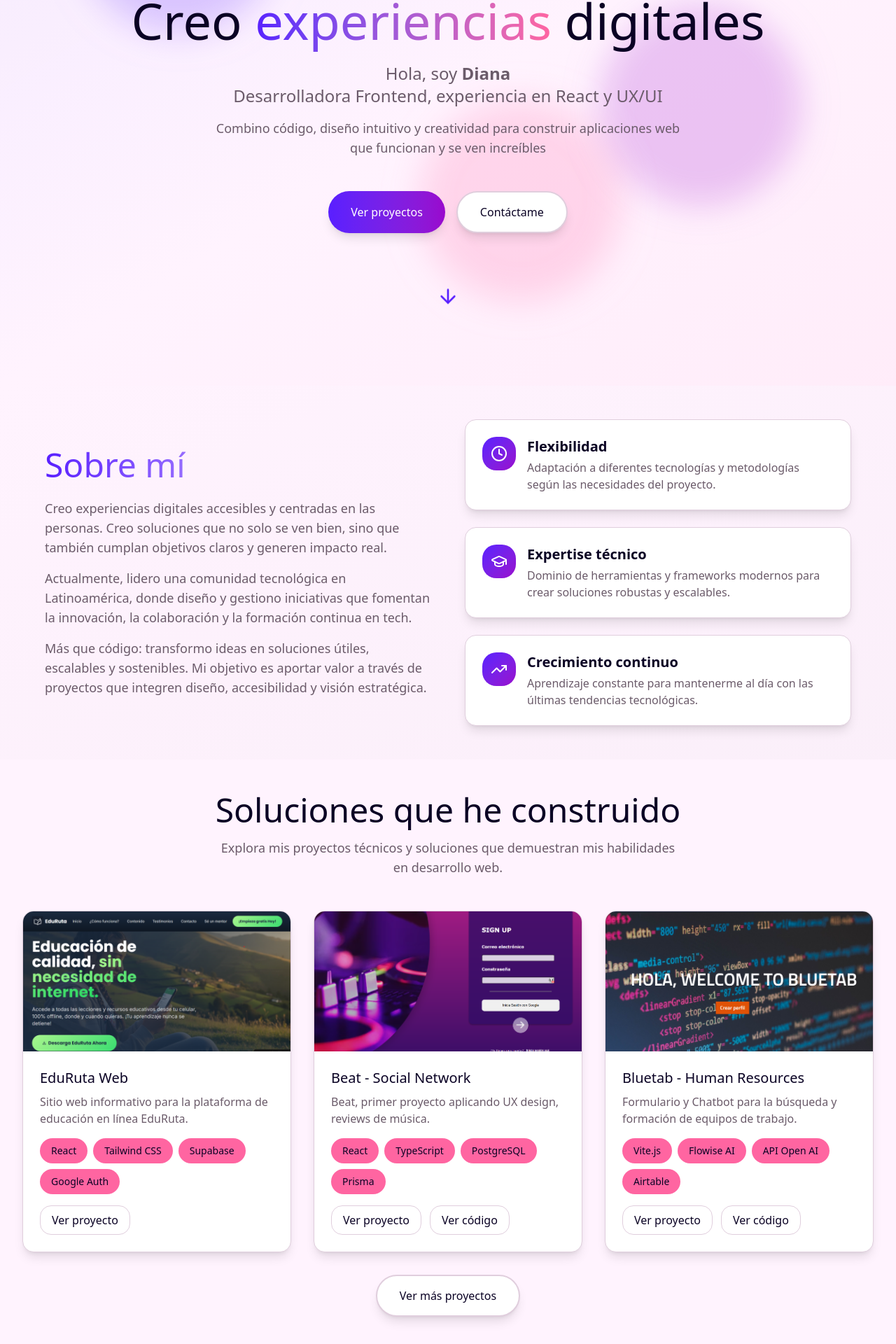
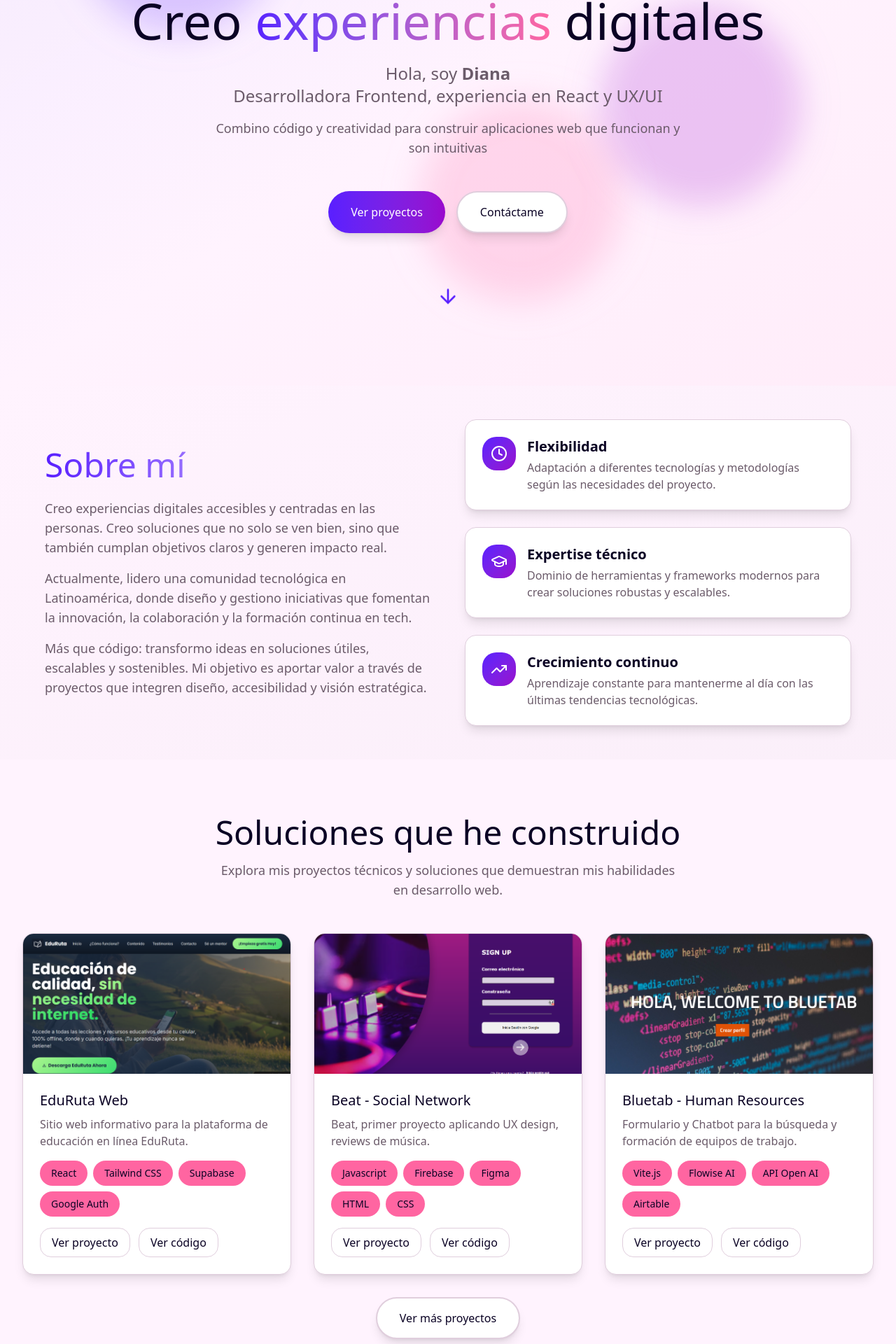
Before and after one commit to dinessa-ga/diana-vanessa-1, a React (Vite) app: page /dev in a window 1280 px wide. Shown: the part 249-2169 px from the top of the page at 70% size. Built offline with nearby package versions, Linux system fonts and the light colour scheme.

Commit message:
feat: update project descriptions and add new projects; enhance services section

```diff
--- a/src/components/sections/dev/HeroDev.tsx
+++ b/src/components/sections/dev/HeroDev.tsx
@@ -10,7 +10,7 @@ export function HeroDev() {
     ),
     name: 'Diana',
     role: 'Desarrolladora Frontend, experiencia en React y UX/UI',
-    description: 'Combino código, diseño intuitivo y creatividad para construir aplicaciones web que funcionan y se ven increíbles',
+    description: 'Combino código y creatividad para construir aplicaciones web que funcionan y son intuitivas',
     primaryButtonText: 'Ver proyectos',
     secondaryButtonText: 'Contáctame',
     scrollToId: 'projects-dev',
--- a/src/components/sections/dev/ProjectsDev.tsx
+++ b/src/components/sections/dev/ProjectsDev.tsx
@@ -1,3 +1,4 @@
+import { useState } from "react";
 import { motion } from "motion/react";
 
 interface Project {
@@ -18,6 +19,7 @@ const projects: Project[] = [
     image: "/dev/eduruta-web.png",
     stack: ["React", "Tailwind CSS", "Supabase", "Google Auth"],
     projectUrl: "https://eduruta.lovable.app/",
+    codeUrl: "https://github.com/dinessa-ga/eduruta-web-n8n"
 
   },
   {
@@ -25,9 +27,9 @@ const projects: Project[] = [
     name: "Beat - Social Network ",
     description: "Beat, primer proyecto aplicando UX design, reviews de música.",
     image: "dev/beat-app.png",
-    stack: ["React", "TypeScript", "PostgreSQL", "Prisma"],
-    projectUrl: "#",
-    codeUrl: "#",
+    stack: ["Javascript", "Firebase", "Figma", "HTML", "CSS"],
+    projectUrl: "https://beat-1-29ed1.web.app/",
+    codeUrl: "https://github.com/dinessa-ga/DEV003-social-network",
   },
   {
     id: "3",
@@ -38,19 +40,46 @@ const projects: Project[] = [
     projectUrl: "https://bluetab-test.vercel.app/",
     codeUrl: "https://github.com/dinessa-ga/Bluetab_desarrollo",
   },
+  {
+    id: "4",
+    name: "Bluetab - Human Resources",
+    description: "Formulario y Chatbot para la búsqueda y formación de equipos de trabajo.",
+    image: "dev/bluetab.png",
+    stack: ["Vite.js", "Flowise AI", "API Open AI", "Airtable"],
+    projectUrl: "https://bluetab-test.vercel.app/",
+    codeUrl: "https://github.com/dinessa-ga/Bluetab_desarrollo",
+  },
+  {
+    id: "5",
+    name: "Sitio web HerUX",
+    description: "Formulario y Chatbot para la búsqueda y formación de equipos de trabajo.",
+    image: "dev/bluetab.png",
+    stack: ["Vite.js", "Flowise AI", "API Open AI", "Airtable"],
+    projectUrl: "https://bluetab-test.vercel.app/",
+    codeUrl: "https://github.com/dinessa-ga/Bluetab_desarrollo",
+  },
+  {
+    id: "6",
+    name: "Bluetab - Human Resources",
+    description: "Formulario y Chatbot para la búsqueda y formación de equipos de trabajo.",
+    image: "dev/bluetab.png",
+    stack: ["Vite.js", "Flowise AI", "API Open AI", "Airtable"],
+    projectUrl: "https://bluetab-test.vercel.app/",
+    codeUrl: "https://github.com/dinessa-ga/Bluetab_desarrollo",
+  },
 ];
 
 export default function ProjectsDev() {
+  const [isExpanded, setIsExpanded] = useState(false);
   return (
     <section id="projects-dev" className="py-12 px-4 md:px-8 lg:px-16">
       <div className="max-w-7xl mx-auto">
-
         {/* Título */}
         <motion.h2
           initial={{ opacity: 0, y: 20 }}
           animate={{ opacity: 1, y: 0 }}
           transition={{ duration: 0.6, delay: 0.1 }}
-          className="text-center text-4xl md:text-5xl font-bold mb-4 bg-gradient-to-r from-gray-900 to-gray-600 bg-clip-text"
+          className="text-center text-4xl md:text-5xl font-bold mt-8 mb-4 bg-gradient-to-r from-gray-900 to-gray-600 bg-clip-text"
         >
           Soluciones que he construido
         </motion.h2>
@@ -67,12 +96,13 @@ export default function ProjectsDev() {
 
         {/* Grid de proyectos */}
         <motion.div
+          layout
           initial={{ opacity: 0 }}
           animate={{ opacity: 1 }}
           transition={{ duration: 0.6, delay: 0.3 }}
           className="grid grid-cols-1 md:grid-cols-3 gap-8"
         >
-          {projects.slice(0, 3).map((project, index) => (
+          {projects.slice(0, isExpanded ? projects.length : 3).map((project, index) => (
             <motion.div
               key={project.id}
               initial={{ opacity: 0, y: 30 }}
@@ -146,8 +176,8 @@ export default function ProjectsDev() {
           transition={{ duration: 0.6, delay: 0.4 }}
           className="text-center mt-8"
         >
-          <button className="px-8 py-4 bg-card text-foreground rounded-full shadow-lg hover:shadow-xl hover:scale-105 transition-all border-2 border-border hover:border-primary">
-            Ver más proyectos
+          <button onClick={() => setIsExpanded(!isExpanded)} className="px-8 py-4 bg-card text-foreground rounded-full shadow-lg hover:shadow-xl hover:scale-105 transition-all border-2 border-border hover:border-primary">
+            {isExpanded ? "Ver menos proyectos" : "Ver más proyectos"}
           </button>
         </motion.div>
       </div>
--- a/src/components/sections/dev/ServicesDev.tsx
+++ b/src/components/sections/dev/ServicesDev.tsx
@@ -34,13 +34,13 @@ export function ServicesDev() {
       skills: [
         'Chatbots personalizados',
         'Flujos automatizados',
-        'Arquitectura offline‑first',
+        'Análisis de procesos y optimización de tareas',
       ],
     },
   ];
 
   const openWhatsApp = (serviceTitle: string) => {
-    const phoneNumber = '1234567890'; // Reemplazar con el número real
+    const phoneNumber = '593967008345'; // Reemplazar con el número real
     const message = `Hola, me gustaría solicitar el servicio de ${serviceTitle}`;
     const url = `https://wa.me/${phoneNumber}?text=${encodeURIComponent(message)}`;
     window.open(url, '_blank');
```
